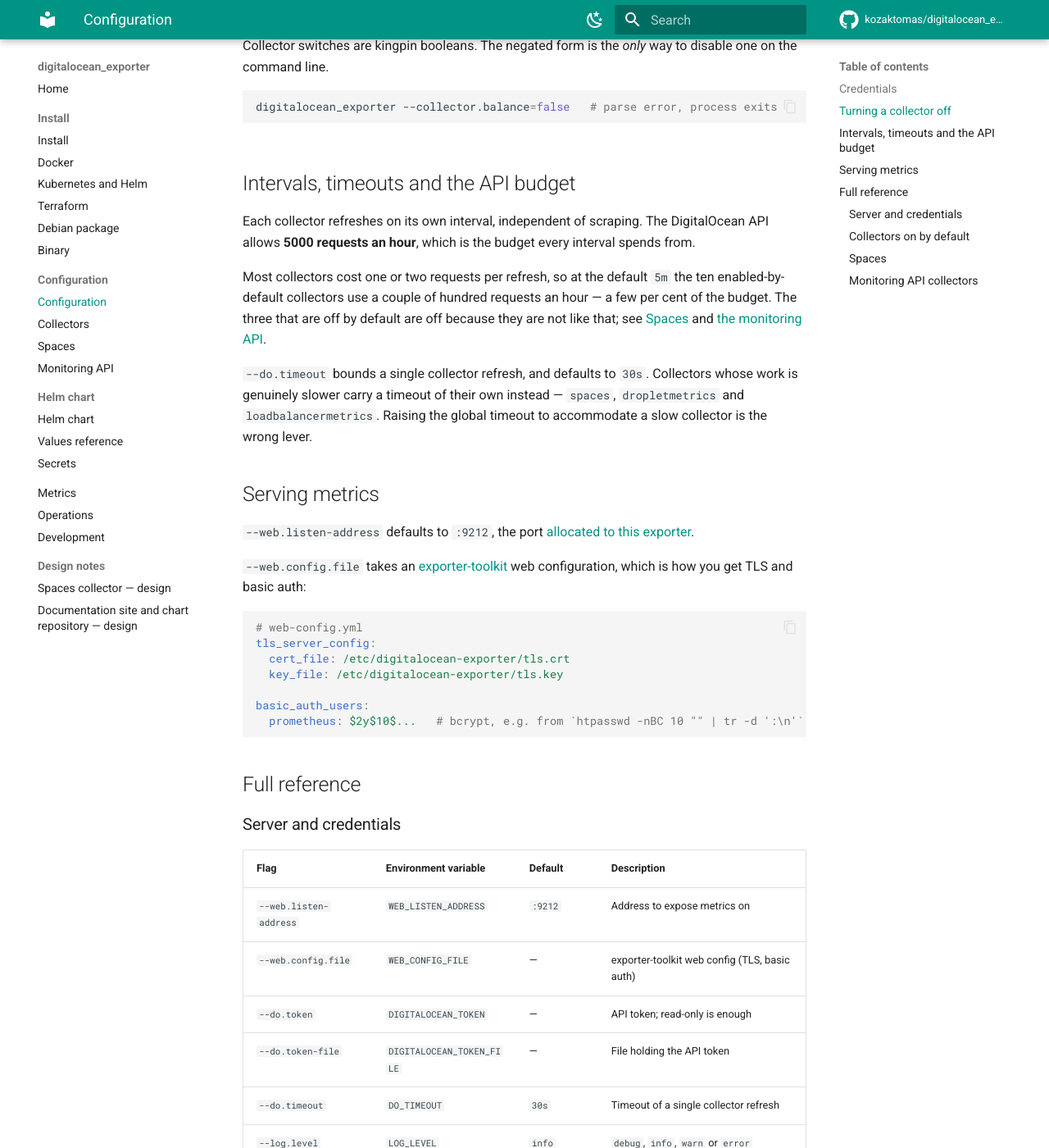
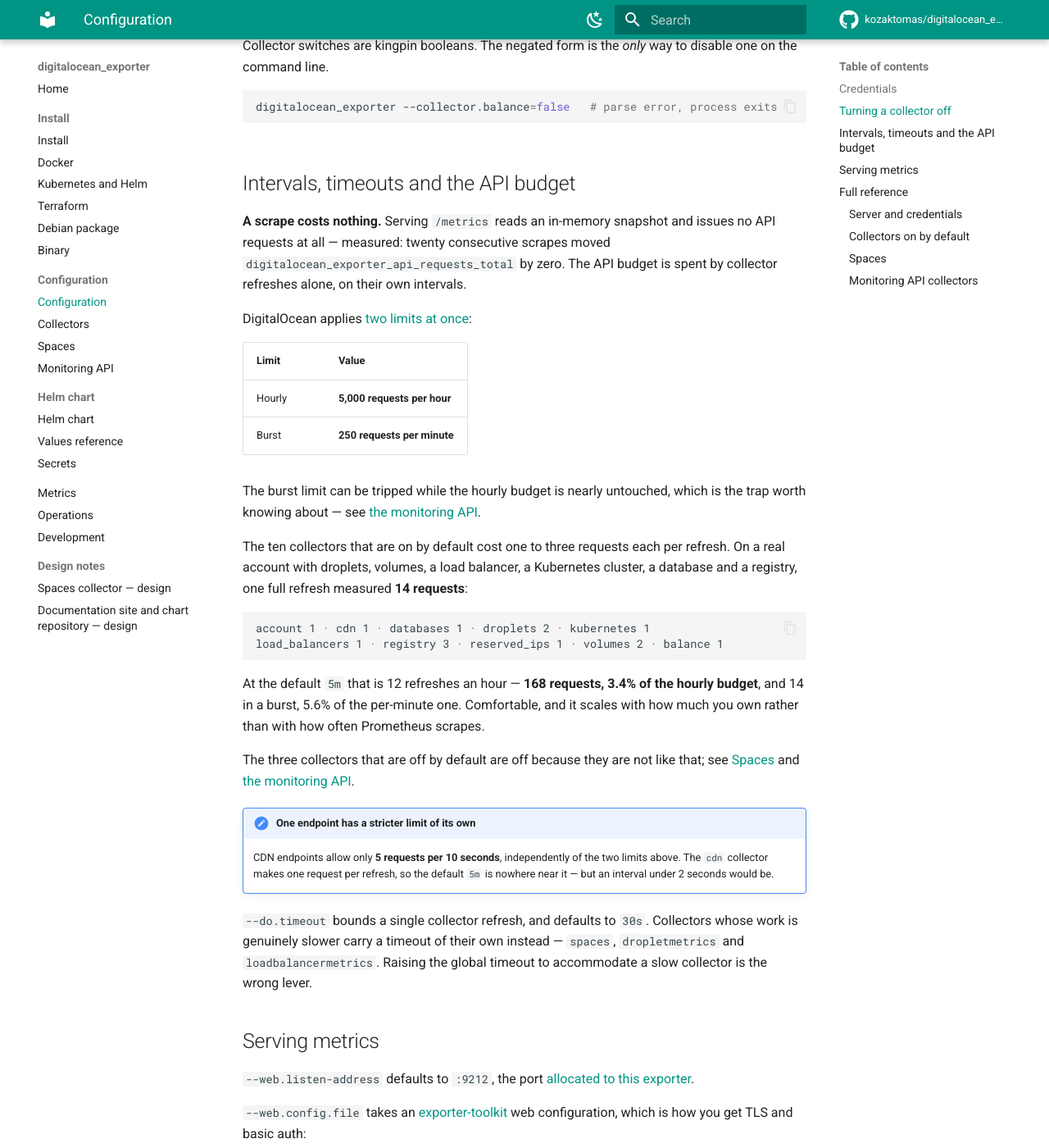
Before and after one commit to kozaktomas/digitalocean_exporter, an MkDocs documentation site: the page built from docs/configuration/index.md, in a window 1280 px wide and 1400 px high, scrolled down 850 px. Shown: the whole window at 82% size. Built offline with MkDocs 1.6.1 and Material for MkDocs 9.7.7, drawn with Linux system fonts in a browser that asks for light colours; comment, search, counter and statistics services are not loaded; the version menu is left out.

Commit message:
docs: the burst limit, the measured request cost, and what Spaces bills
The API budget section knew about 5,000 requests an hour and nothing else. Two
gaps mattered.

DigitalOcean applies a second limit of 250 requests per minute, and for the
monitoring-API collectors that is the one that bites first: fifty droplets is 501
requests in a single refresh, twice the per-minute allowance, spent in seconds.
Lengthening the interval does not help — only lowering concurrency does. The old
text told people to lengthen the interval, which would not have saved them.

CDN endpoints also carry an independent limit of 5 requests per 10 seconds.

Replaced the hand-waved "a couple of hundred requests an hour" with a measurement
from a real account: one full refresh of the ten default collectors costs 14
requests, so 168 an hour at the default interval — 3.4% of the hourly budget and
5.6% of the burst. Also recorded that a scrape costs zero, which was measured by
scraping twenty times and watching the counter not move.

Spaces answers the pricing question separately: it goes to the S3-compatible
endpoint, so it counts against neither API limit, and it is billed on storage and
transfer with no per-request charge. Cold storage's 128 KiB minimum retrieval
charge is flagged as the one thing to check against your own bill.

Sources: https://docs.digitalocean.com/reference/api/reference/public-apis/
         https://docs.digitalocean.com/products/spaces/details/pricing/

Co-Authored-By: Claude Opus 5 (1M context) <noreply@anthropic.com>
Claude-Session: https://claude.ai/code/session_01D6dSPyy5rk5LzXNhdFfYjs

````diff
--- a/docs/configuration/index.md
+++ b/docs/configuration/index.md
@@ -62,13 +62,42 @@ This trips people up once each, so it is worth stating plainly.
 
 ## Intervals, timeouts and the API budget
 
-Each collector refreshes on its own interval, independent of scraping. The DigitalOcean API
-allows **5000 requests an hour**, which is the budget every interval spends from.
+**A scrape costs nothing.** Serving `/metrics` reads an in-memory snapshot and issues no API
+requests at all — measured: twenty consecutive scrapes moved
+`digitalocean_exporter_api_requests_total` by zero. The API budget is spent by collector
+refreshes alone, on their own intervals.
 
-Most collectors cost one or two requests per refresh, so at the default `5m` the ten
-enabled-by-default collectors use a couple of hundred requests an hour — a few per cent of
-the budget. The three that are off by default are off because they are not like that; see
+DigitalOcean applies [two limits at once](https://docs.digitalocean.com/reference/api/reference/public-apis/):
+
+| Limit | Value |
+|---|---|
+| Hourly | **5,000 requests per hour** |
+| Burst | **250 requests per minute** |
+
+The burst limit can be tripped while the hourly budget is nearly untouched, which is the
+trap worth knowing about — see [the monitoring API](monitoring-api.md#the-budget).
+
+The ten collectors that are on by default cost one to three requests each per refresh. On a
+real account with droplets, volumes, a load balancer, a Kubernetes cluster, a database and a
+registry, one full refresh measured **14 requests**:
+
+```
+account 1 · cdn 1 · databases 1 · droplets 2 · kubernetes 1
+load_balancers 1 · registry 3 · reserved_ips 1 · volumes 2 · balance 1
+```
+
+At the default `5m` that is 12 refreshes an hour — **168 requests, 3.4% of the hourly
+budget**, and 14 in a burst, 5.6% of the per-minute one. Comfortable, and it scales with how
+much you own rather than with how often Prometheus scrapes.
+
+The three collectors that are off by default are off because they are not like that; see
 [Spaces](spaces.md) and [the monitoring API](monitoring-api.md).
+
+!!! note "One endpoint has a stricter limit of its own"
+
+    CDN endpoints allow only **5 requests per 10 seconds**, independently of the two limits
+    above. The `cdn` collector makes one request per refresh, so the default `5m` is nowhere
+    near it — but an interval under 2 seconds would be.
 
 `--do.timeout` bounds a single collector refresh, and defaults to `30s`. Collectors whose
 work is genuinely slower carry a timeout of their own instead — `spaces`,
````
Also changed, not shown: docs/configuration/collectors.md (+4 -1 lines), docs/configuration/monitoring-api.md (+14 -1 lines), docs/configuration/spaces.md (+16 -0 lines).
